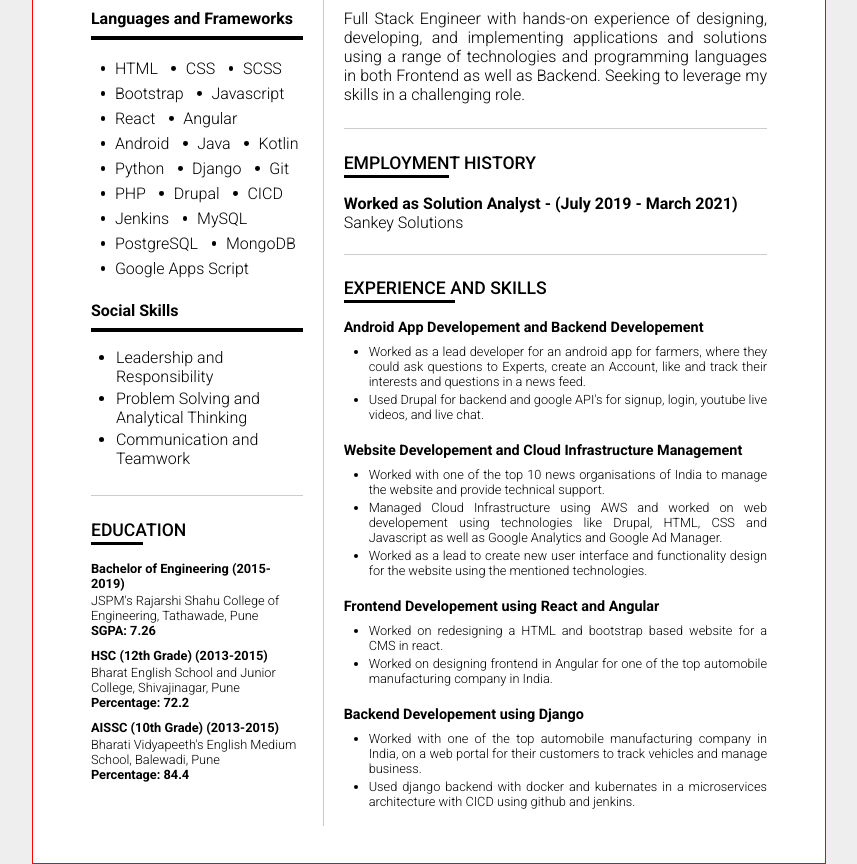
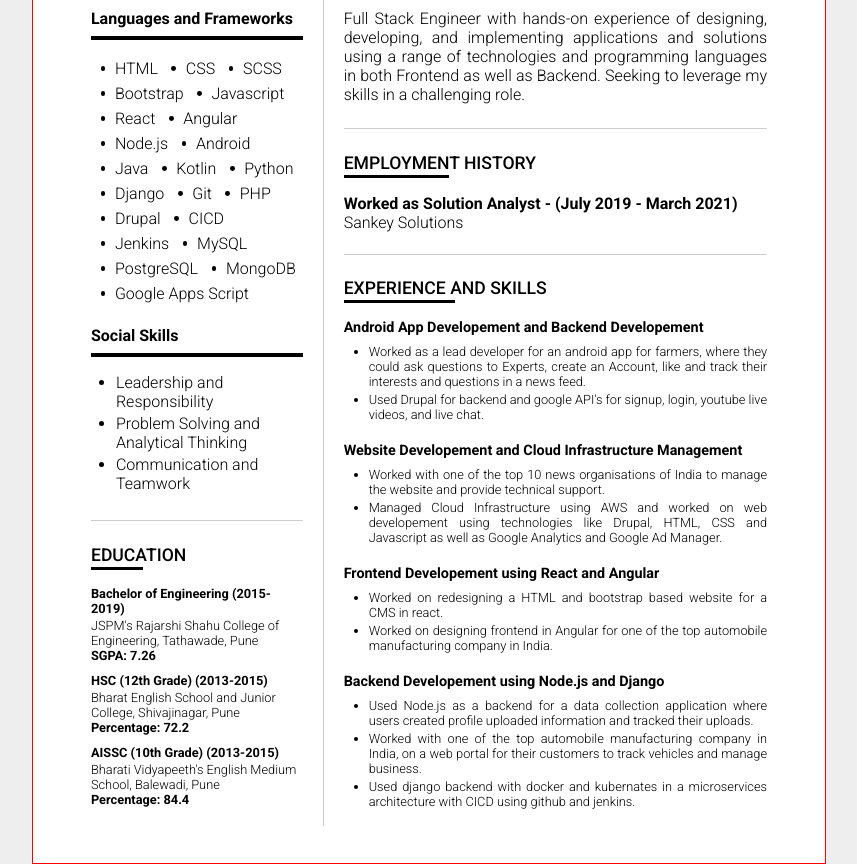
Before and after one commit to sanket-pande/resume-maker, a plain HTML site: page resumePage.html in a window 1280 px wide. Shown: the part 260-1124 px from the top of the page, without its empty margins (211-1068 px from the left). Drawn offline with Linux system fonts and the light colour scheme.

Commit message:
added nodejs

```diff
--- a/resumePage.html
+++ b/resumePage.html
@@ -100,7 +100,7 @@
                             <li>Javascript</li>
                             <li>React</li>
                             <li>Angular</li>
-                            <!-- <li>Node.js</li> -->
+                            <li>Node.js</li>
                             <li>Android</li>
                             <li>Java</li>
                             <li>Kotlin</li>
@@ -218,7 +218,7 @@
                             <ul class="skill-list">
                                 <li>Worked with one of the top 10 news organisations of India to manage the website and provide technical support.</li>
                                 <li>Managed Cloud Infrastructure using AWS and worked on web developement using technologies like Drupal, HTML, CSS and Javascript as well as Google Analytics and Google Ad Manager.</li>
-                                <li>Worked as a lead to create new user interface and functionality design for the website using the mentioned technologies.</li>
+                                <!-- <li>Worked as a lead to create new user interface and functionality design for the website using the mentioned technologies.</li> -->
                             </ul>
                         </div>
 
@@ -231,8 +231,9 @@
                         </div>
 
                         <div class="point-container">
-                            <div class="content b f-mid">Backend Developement using Django</div>
+                            <div class="content b f-mid">Backend Developement using Node.js and Django</div>
                             <ul class="skill-list">
+                                <li>Used Node.js as a backend for a data collection application where users created profile uploaded information and tracked their uploads.</li>
                                 <li>Worked with one of the top automobile manufacturing company in India, on a web portal for their customers to track vehicles and manage business.</li>
                                 <li>Used django backend with docker and kubernates in a microservices architecture with CICD using github and jenkins.</li>
                             </ul>
```
Also changed, not shown: 1 other file.
